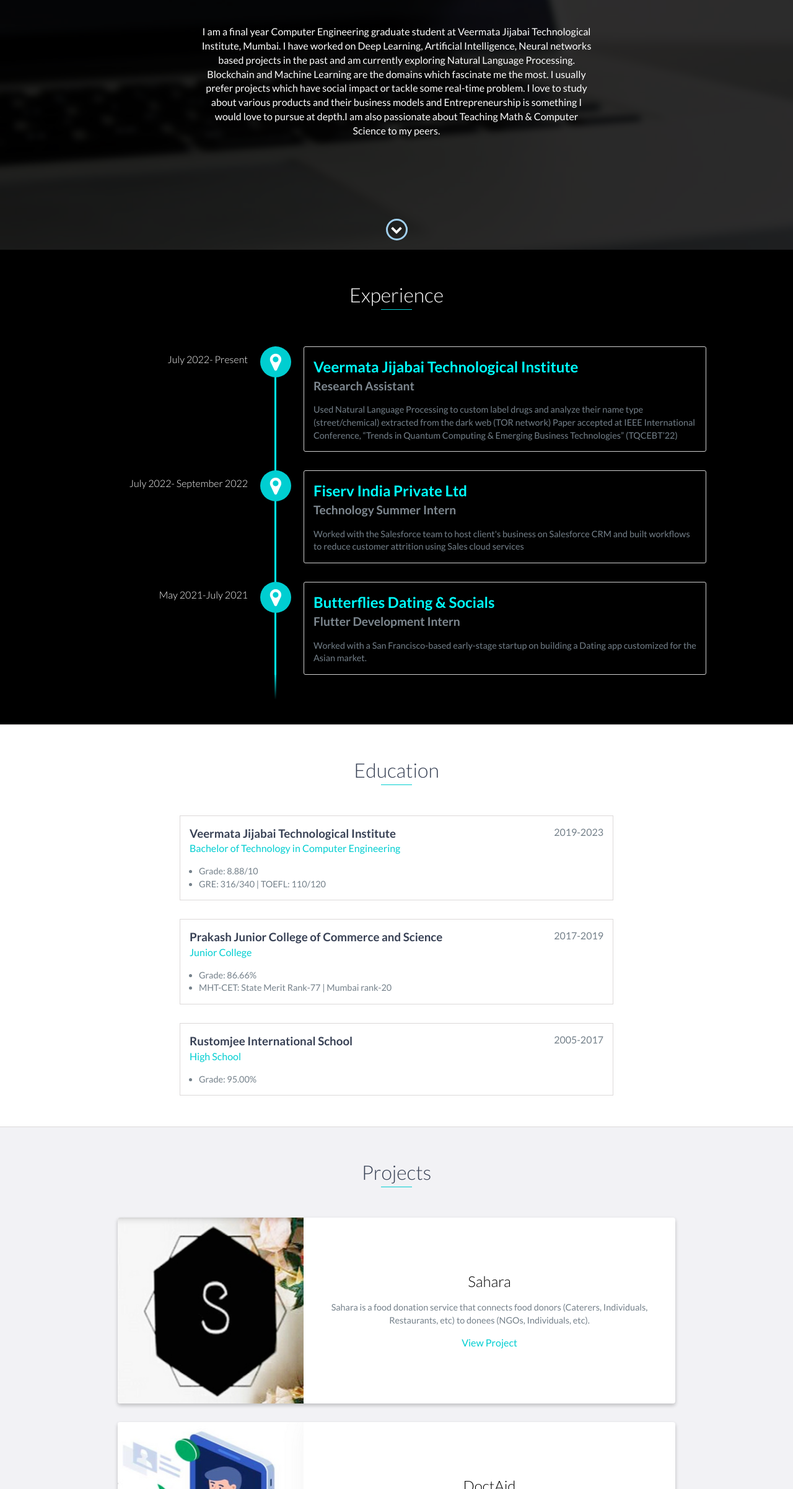
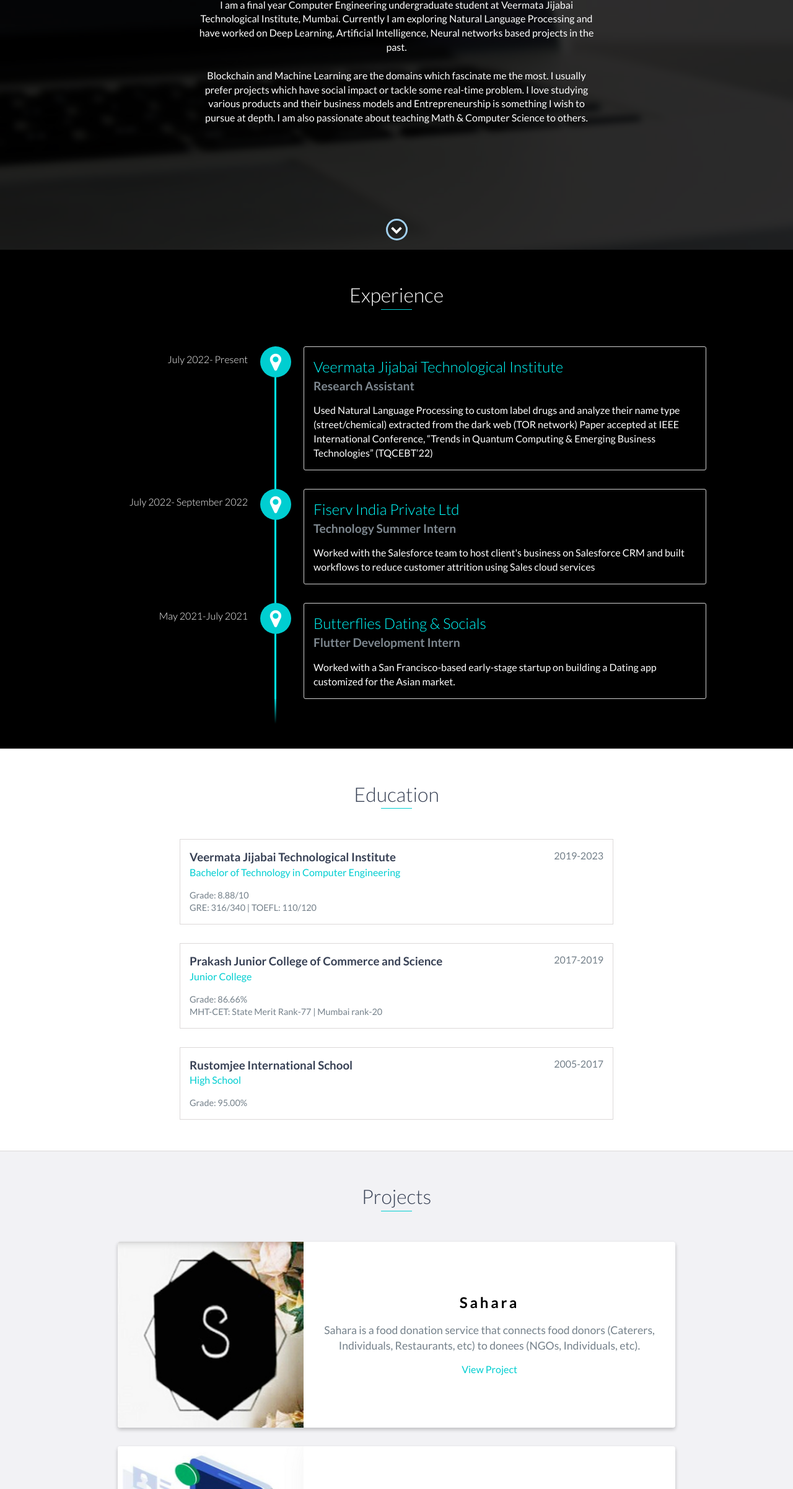
Before and after one commit to sid-1207/portfolio, a website: page index.html in a window 1280 px wide. Shown: the part 397-2800 px from the top of the page at 62% size. Drawn offline with nearby package versions, Linux system fonts and the light colour scheme.

Commit message:
styling changes

```diff
--- a/css/styles.css
+++ b/css/styles.css
@@ -248,14 +248,15 @@
 #lead-content h1 {
   color: #fff;
   font-weight: 900;
-  font-size: 5em;
+  font-size: 4em;
   line-height: 0.9em;
 }
 #lead-content h2 {
-  color: #a0cfee;
+  color: white;
   font-weight: 500;
   font-size: 2.25em;
   margin-bottom: 15px;
+  letter-spacing: 0.1cm;
 }
 #lead-overlay {
   position: absolute;
@@ -373,7 +374,7 @@
 }
 .vtimeline-content p {
   color: #74808a;
-  font-size: 0.9em;
+  font-size: 1em;
   margin: 0;
 }
 .vtimeline-point {
@@ -480,11 +481,12 @@
   font-weight: 300;
   color: #374054;
   margin: 0 0 15px 0;
+  letter-spacing: 0.1cm;
 }
 .project-info p {
   color: #74808a;
   margin: 0 0 15px 0;
-  font-size: 0.9em;
+  font-size: 1.1em;
 }
 .no-image .project-info {
   position: relative;
--- a/index.html
+++ b/index.html
@@ -65,21 +65,23 @@
 
     <div id="lead">
       <div id="lead-content">
+        <br>
         <h2 style="color: cyan">Hello Everyone!</h2>
         <h1>I'm Siddharth Shah</h1>
         <br /><br />
         <div>
           <p style="color: white">
-            I am a final year Computer Engineering graduate student at Veermata
-            Jijabai Technological Institute, Mumbai. I have worked on Deep
+            I am a final year Computer Engineering undergraduate student at Veermata
+            Jijabai Technological Institute, Mumbai. Currently I am exploring Natural Language Processing
+            and have worked on Deep
             Learning, Artificial Intelligence, Neural networks based projects in
-            the past and am currently exploring Natural Language Processing.
+            the past.<br><br>
             Blockchain and Machine Learning are the domains which fascinate me
             the most. I usually prefer projects which have social impact or
-            tackle some real-time problem. I love to study about various
+            tackle some real-time problem. I love studying various
             products and their business models and Entrepreneurship is something
-            I would love to pursue at depth.I am also passionate about Teaching
-            Math & Computer Science to my peers.
+            I wish to pursue at depth. I am also passionate about teaching
+            Math & Computer Science to others.
           </p>
         </div>
       </div>
@@ -104,10 +106,10 @@
           style="background-color: black; border-color: #d0d0d0"
         >
           <h3 style="color: cyan">
-            <b>Veermata Jijabai Technological Institute</b>
+            Veermata Jijabai Technological Institute
           </h3>
           <h4><b>Research Assistant</b></h4>
-          <p>
+          <p style="color: white;">
             Used Natural Language Processing to custom label drugs and analyze
             their name type (street/chemical) extracted from the dark web (TOR
             network) Paper accepted at IEEE International Conference, “Trends in
@@ -119,9 +121,9 @@
           data-date="July 2022- September 2022"
           style="background-color: black; border-color: #d0d0d0"
         >
-          <h3 style="color: cyan"><b>Fiserv India Private Ltd</b></h3>
+          <h3 style="color: cyan">Fiserv India Private Ltd</h3>
           <h4><b>Technology Summer Intern</b></h4>
-          <p>
+          <p style="color: white;">
             Worked with the Salesforce team to host client's business on
             Salesforce CRM and built workflows to reduce customer attrition
             using Sales cloud services
@@ -132,9 +134,9 @@
           data-date="May 2021-July 2021"
           style="background-color: black; border-color: #d0d0d0"
         >
-          <h3 style="color: cyan"><b>Butterflies Dating & Socials</b></h3>
+          <h3 style="color: cyan">Butterflies Dating & Socials</h3>
           <h4><b>Flutter Development Intern</b></h4>
-          <p>
+          <p style="color: white;">
             Worked with a San Francisco-based early-stage startup on building a
             Dating app customized for the Asian market.
           </p>
@@ -151,10 +153,9 @@
         <h4 style="color: #00ced1">
           Bachelor of Technology in Computer Engineering
         </h4>
-        <ul>
-          <li>Grade: 8.88/10</li>
-          <li>GRE: 316/340 | TOEFL: 110/120</li>
-        </ul>
+          <p>Grade: 8.88/10</p>
+          <p>GRE: 316/340 | TOEFL: 110/120</p>
+
       </div>
       <!-- End .education-block -->
 
@@ -162,10 +163,10 @@
         <h3><b>Prakash Junior College of Commerce and Science</b></h3>
         <span class="education-date">2017-2019</span>
         <h4 style="color: #00ced1">Junior College</h4>
-        <ul>
-          <li>Grade: 86.66%</li>
-          <li>MHT-CET: State Merit Rank-77 | Mumbai rank-20</li>
-        </ul>
+
+          <p>Grade: 86.66%</p>
+          <p>MHT-CET: State Merit Rank-77 | Mumbai rank-20</p>
+
       </div>
       <!-- End .education-block -->
 
@@ -173,9 +174,7 @@
         <h3><b>Rustomjee International School</b></h3>
         <span class="education-date">2005-2017</span>
         <h4 style="color: #00ced1">High School</h4>
-        <ul>
-          <li>Grade: 95.00%</li>
-        </ul>
+          <p>Grade: 95.00%</p>
       </div>
       <!-- End .education-block -->
     </div>
@@ -191,7 +190,7 @@
             </div>
             <!-- End .project-image -->
             <div class="project-info">
-              <h3 style="color: black">Sahara</h3>
+              <h3 style="color: black;"><b>Sahara</b></h3>
               <p>
                 Sahara is a food donation service that connects food donors
                 (Caterers, Individuals, Restaurants, etc) to donees (NGOs,
@@ -211,7 +210,7 @@
             </div>
             <!-- End .project-image -->
             <div class="project-info">
-              <h3 style="color: black">DoctAid</h3>
+              <h3 style="color: black"><b>DoctAid</b></h3>
               <p>
                 DoctAid is a one-stop platform for all your medical concerns
                 ranging from consultation with doctors to buying medicines
@@ -232,7 +231,7 @@
             </div>
             <!-- End .project-image -->
             <div class="project-info">
-              <h3 style="color: black">Hifaazat</h3>
+              <h3 style="color: black"><b>Hifaazat</b></h3>
               <p>
                 Hifaazat is an application focused on safety that sends
                 emergency alerts to chosen personnel in case of any danger.
@@ -253,7 +252,7 @@
             </div>
             <!-- End .project-image -->
             <div class="project-info">
-              <h3 style="color: black">Hisabkitab</h3>
+              <h3 style="color: black"><b>Hisabkitab</b></h3>
               <p>
                 HisabKitab is a simple GST Billing and Stock Management software
                 for local vendors and shopkeepers to keep track of their
@@ -275,7 +274,7 @@
             </div>
             <!-- End .project-image -->
             <div class="project-info">
-              <h3 style="color: black">e-KYC</h3>
+              <h3 style="color: black"><b>e-KYC</b></h3>
               <p>
                 Platform to conduct Online verification of government-issued
                 documents.
@@ -294,7 +293,7 @@
             </div>
             <!-- End .project-image -->
             <div class="project-info">
-              <h3 style="color: black">Flight Reservation System</h3>
+              <h3 style="color: black"><b>Flight Reservation System</b></h3>
               <p>
                 Flight booking system that suggests the most optimal routes
                 balancing the duration and cost tradeoff
@@ -319,13 +318,13 @@
         <h3 style="color: cyan"><b>Open source</b></h3>
         <h4></h4>
         <b>Hacktoberfest’ 2020</b><br />
-        <p>
+        <p style="font-size: 1em;">
           Successfully completed 2-month long event by contributing advanced
           data structure codes to several repositories
         </p>
         <br />
         <b>Script Winter of Code’ 2021</b><br />
-        <p>
+        <p style="font-size: 1em;">
           Collaborated with developers overseas to work on iOS mood-tracking
           app- ‘starbook’
         </p>
@@ -335,28 +334,28 @@
         <h3 style="color: cyan"><b>Volunteering</b></h3>
         <h4></h4>
         <b>Meraki</b><br />
-        <p>
+        <p style="font-size: 1em;">
           Advising in curriculum revamp and teaching Python programming to
           underprivileged children under this non-profit organization.
         </p>
         <br />
         <b>Google Developer Students Club, VJTI</b>
         <br />
-        <p>
+        <p style="font-size: 1em;">
           Core member of App Development Committee (2021)- Organized hackathons
           and skill-building sessions for juniors.
         </p>
         <br />
         <b>Inheritance’ 2021</b>
         <br />
-        <p>
+        <p style="font-size: 1em;">
           Mentored 2 junior groups to build a product with the right tech stack
           and building on real-time perspectives
         </p>
         <br />
         <b>Technovanza’19</b>
         <br />
-        <p>
+        <p style="font-size: 1em;">
           Handled execution of two flagship events ClimbE and Robomaze during
           the fest Public Relations Executive- Inviting renowned technology
           personalities for guest lectures at the institute
```
